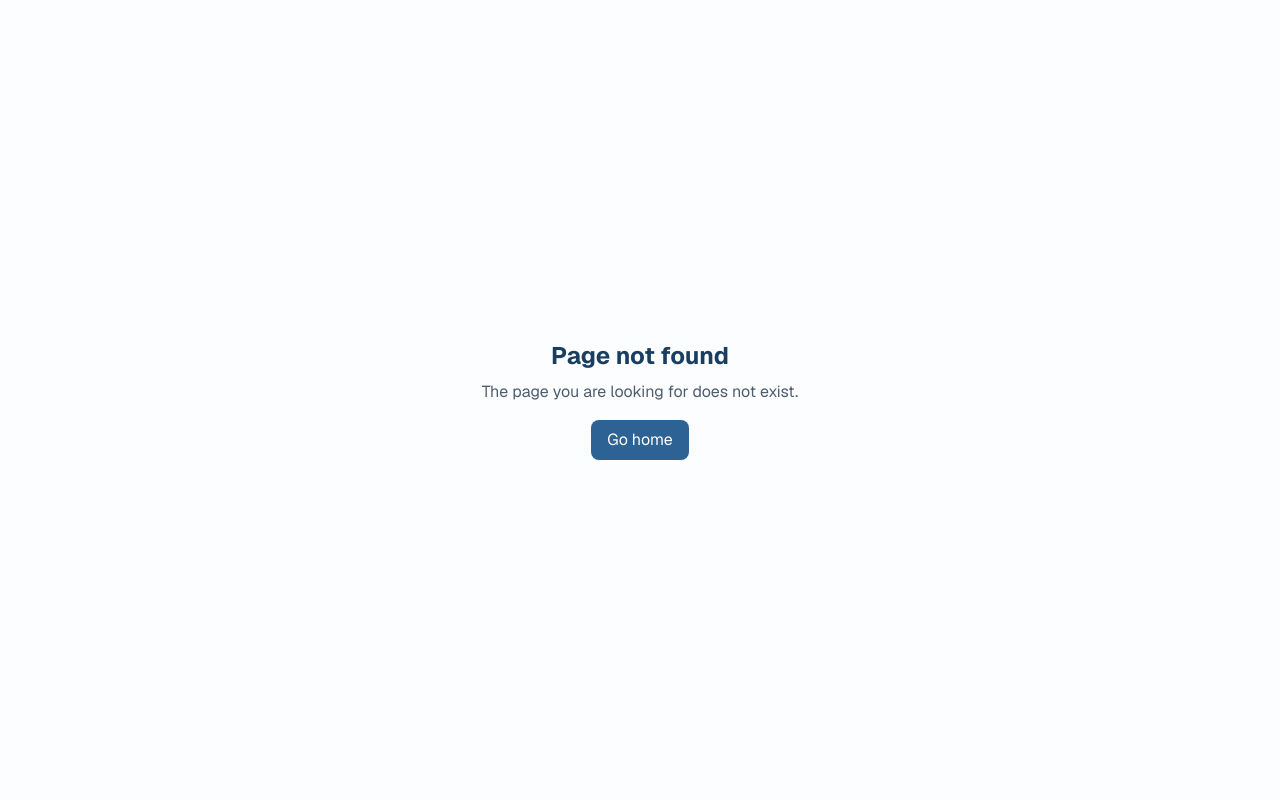
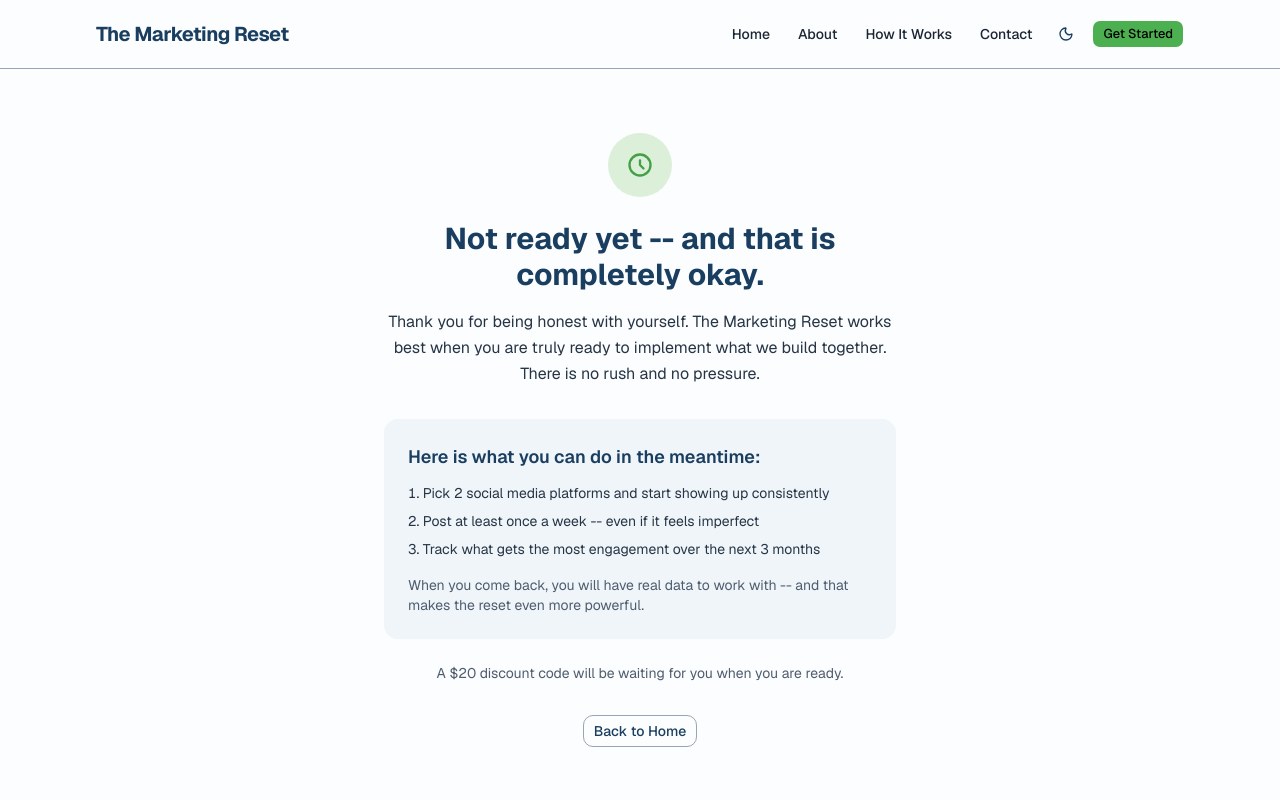
Before and after one commit to resetmymarketing/website, a Next.js app: page /not-ready in a window 1280 px wide. Before the commit this address had no page. Shown: the top 800 px of the page. Built offline with nearby package versions, Linux system fonts and the light colour scheme.

Commit message:
feat: add placeholder not-ready page for C5 routing (copy TBD)

```diff
--- /dev/null
+++ b/src/app/(public)/not-ready/page.tsx
@@ -0,0 +1,53 @@
+import type { Metadata } from 'next';
+import { ButtonLink } from '@/components/ui/button-link';
+
+export const metadata: Metadata = {
+  title: 'Not Ready Yet -- And That Is Okay',
+  description: 'The Marketing Reset works best when you are ready to implement. Come back when you are certain.',
+};
+
+export default function NotReadyPage() {
+  return (
+    <div className="flex min-h-[60vh] items-center justify-center px-4 py-16">
+      <div className="mx-auto max-w-lg text-center">
+        <div className="mx-auto mb-6 flex h-16 w-16 items-center justify-center rounded-full bg-sage-100 dark:bg-sage-900/30">
+          <svg className="h-7 w-7 text-sage-600 dark:text-sage-400" fill="none" viewBox="0 0 24 24" stroke="currentColor" strokeWidth={2}>
+            <path strokeLinecap="round" strokeLinejoin="round" d="M12 8v4l3 3m6-3a9 9 0 11-18 0 9 9 0 0118 0z" />
+          </svg>
+        </div>
+
+        <h1 className="text-3xl font-bold text-brand-800 dark:text-brand-100">
+          Not ready yet -- and that is completely okay.
+        </h1>
+
+        <p className="mt-4 text-warm-800 dark:text-warm-300 leading-relaxed">
+          Thank you for being honest with yourself. The Marketing Reset works best when you are truly ready to implement what we build together. There is no rush and no pressure.
+        </p>
+
+        <div className="mt-8 rounded-xl bg-brand-50 p-6 text-left dark:bg-dark-800">
+          <h2 className="text-lg font-semibold text-brand-800 dark:text-brand-100 mb-3">
+            Here is what you can do in the meantime:
+          </h2>
+          <ol className="space-y-2 text-sm text-warm-800 dark:text-warm-300 list-decimal list-inside">
+            <li>Pick 2 social media platforms and start showing up consistently</li>
+            <li>Post at least once a week -- even if it feels imperfect</li>
+            <li>Track what gets the most engagement over the next 3 months</li>
+          </ol>
+          <p className="mt-4 text-sm text-warm-600 dark:text-warm-400">
+            When you come back, you will have real data to work with -- and that makes the reset even more powerful.
+          </p>
+        </div>
+
+        <p className="mt-6 text-sm text-warm-600 dark:text-warm-400">
+          A $20 discount code will be waiting for you when you are ready.
+        </p>
+
+        <div className="mt-8">
+          <ButtonLink href="/" variant="outline">
+            Back to Home
+          </ButtonLink>
+        </div>
+      </div>
+    </div>
+  );
+}
```
